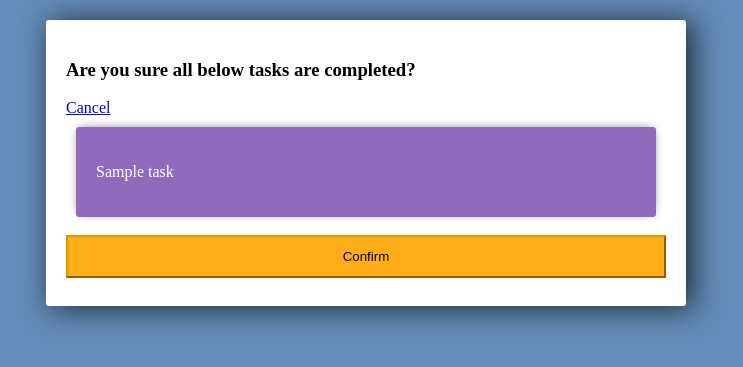
After one commit to Bojan0611/ToDo, a Django app: page /delete_all_completed in a window 1280 px wide. The commit adds this page. Shown: the top 367 px of the page, without its empty margins (274-1017 px from the left). Run offline with Django 4.2, Linux system fonts and the light colour scheme; tables that the repository leaves empty hold one stand-in row (values such as "Sample post").

Commit message:
delete all completed tasks

```diff
--- /dev/null
+++ b/todo/tasks/static/style.css
@@ -0,0 +1,42 @@
+body{
+    background-color: #638CB8;
+}
+
+input{
+    width: 100%;
+    padding: 12px 20px;
+    margin: 8px 0;
+    box-sizing: border-box;
+}
+
+input::placeholder {
+    color: #d3d3d3;
+}
+
+.submit{
+    background-color: #6BA3E8;
+}
+
+.center-column{
+    width:600px;
+    margin: 20px auto;
+    padding:20px;
+    background-color: #fff;
+    border-radius: 3px;
+    box-shadow: 6px 2px 30px 0px rgba(0,0,0,0.75);
+}
+
+.item-row{
+    background-color: #906abd;
+    margin: 10px;
+    padding: 20px;
+    border-radius: 3px;
+    color: #fff;
+    font-size: 16px;
+    box-shadow: 0px -1px 10px -4px rgba(0,0,0,0.75);
+}
+
+.btn-danger{
+    background-color: #ffae19;
+    border-color: #e59400;
+}
--- /dev/null
+++ b/todo/tasks/templates/tasks/delete_completed_tasks.html
@@ -0,0 +1,30 @@
+{% load static %}
+<!DOCTYPE html>
+<html lang="en">
+<head>
+    <meta charset="UTF-8">
+    <meta name="viewport" content="width=device-width, initial-scale=1.0">
+    <title>Delete Completed Tasks</title>
+    <link rel="stylesheet" href="{% static 'style.css'%}">
+</head>
+<body>
+    <div class="center-column">
+        {% if completed_tasks %}
+            <form method="POST" action="">
+                {% csrf_token %}
+                <h3>Are you sure all below tasks are completed?</h3>
+                <a class="btn btn-md btn-info" href="{% url 'list' %}">Cancel</a>
+                {% for task in completed_tasks %}
+                    <div class="item-row">
+                        <p>{{task.title}}</p>
+                    </div>
+                {% endfor %}
+                <input class="btn btn-md btn-danger" type="submit" value="Confirm">
+            </form>
+        {% else %}
+            <h3>There are no done tasks!</h3>
+            <a href="{% url 'list' %}">Back</a>
+        {% endif %}
+    </div>
+</body>
+</html>
--- a/todo/tasks/templates/tasks/list.html
+++ b/todo/tasks/templates/tasks/list.html
@@ -12,6 +12,7 @@
             {% csrf_token %}
             {{form.title}}
             <input class="btn btn-info" type="submit" name="create task">
+			<a class="btn btn-info" style="width:100%;" href="{% url 'delete_completed_tasks'%}">Delete completed tasks</a>
         </form>
         {% for task in tasks %}
             <div class="item-row">
--- a/todo/tasks/urls.py
+++ b/todo/tasks/urls.py
@@ -4,5 +4,6 @@ from . import views
 urlpatterns = [
     path('', views.index, name="list"),
     path('update_task/<str:pk>/', views.updateTask, name="update_task"),
-    path('delete_task/<str:pk>/', views.deleteTask, name="delete_task")
+    path('delete_task/<str:pk>/', views.deleteTask, name="delete_task"),
+    path('delete_all_completed', views.deleteCompletedTasks, name="delete_completed_tasks")
 ]
--- a/todo/tasks/views.py
+++ b/todo/tasks/views.py
@@ -47,3 +47,17 @@ def deleteTask(request, pk):
         'task': task.title
     }
     return render(request, 'tasks/delete_task.html', context)
+
+def deleteCompletedTasks(request):
+
+    completed_tasks = Task.objects.filter(complete = True)
+
+    if request.method == "POST":
+        completed_tasks.delete()
+        return redirect("/")
+
+    context = {
+        'completed_tasks': completed_tasks,
+    }
+
+    return render(request, 'tasks/delete_completed_tasks.html', context)
```
